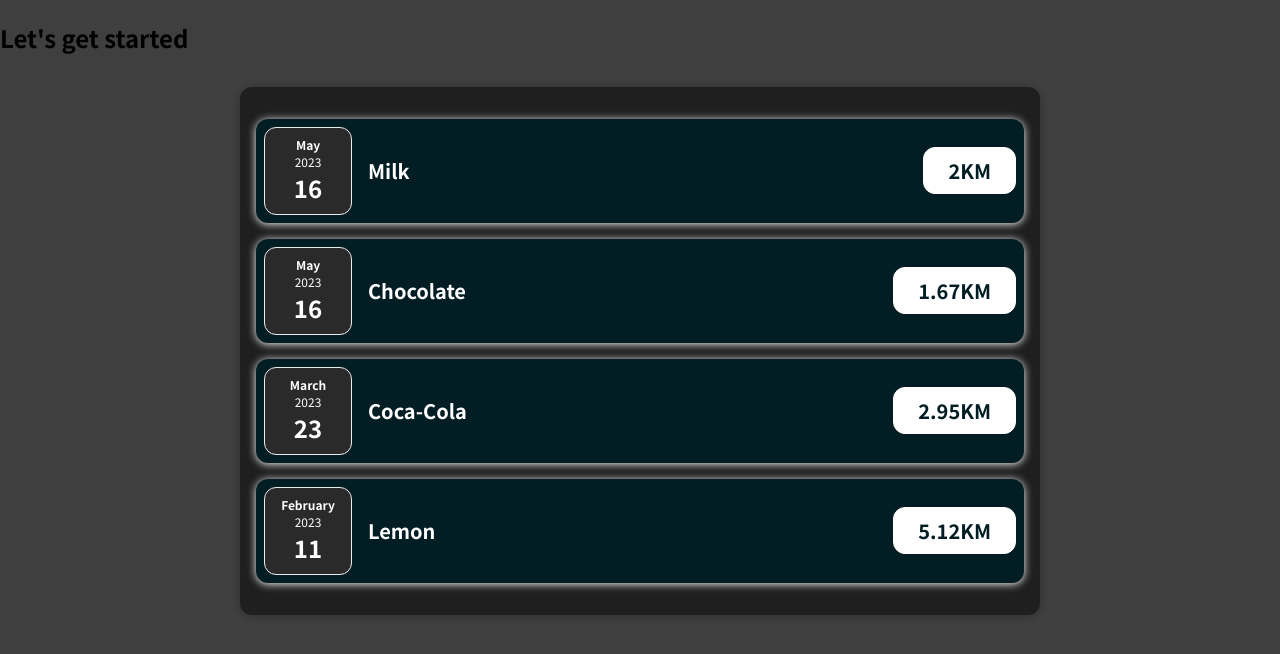
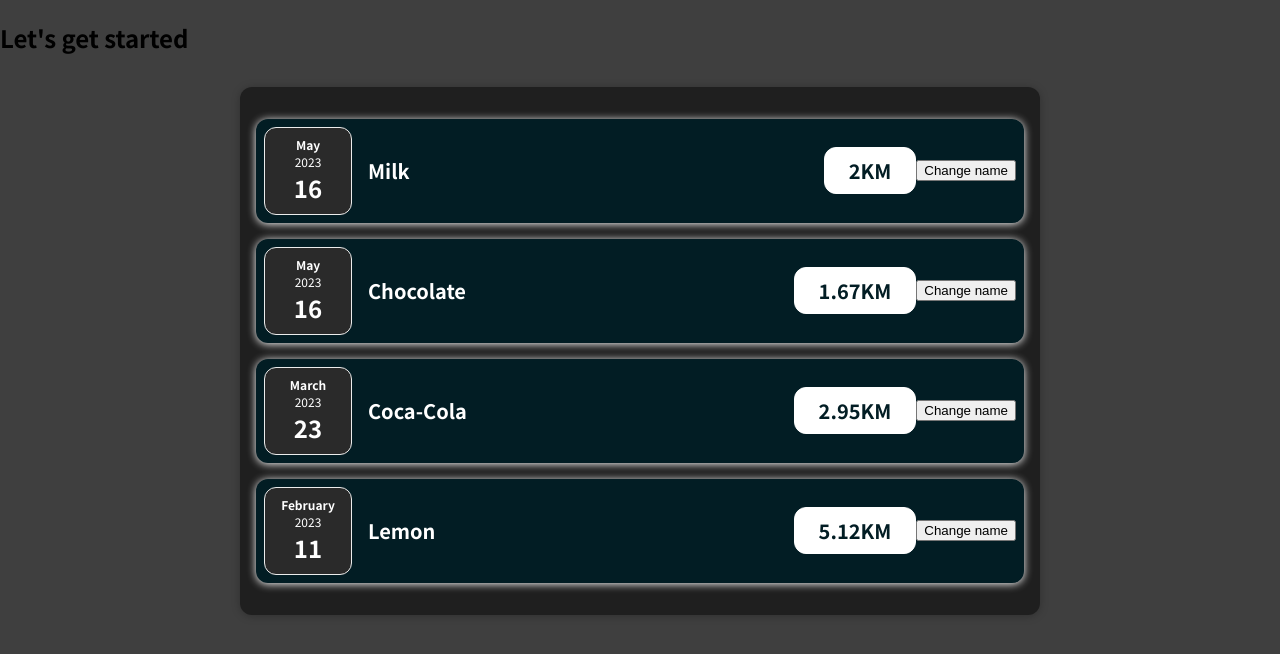
Before and after one commit to FarukTinjak/practice-app, a React (Create React App) app: page / in a window 1280 px wide. Shown: the top 654 px of the page. Built offline with nearby package versions, Linux system fonts and the light colour scheme.

Commit message:
Add ClickEventListener to ShoppingItem

```diff
--- a/src/components/Shoppings/ShoppingItem.js
+++ b/src/components/Shoppings/ShoppingItem.js
@@ -11,6 +11,13 @@
         <h2>{props.name}</h2>
         <div className="shopping-item__price">{props.amount}KM</div>
       </div>
+      <button
+        onClick={() => {
+          console.log("clicked");
+        }}
+      >
+        Change name
+      </button>
     </Card>
   );
 };
```
